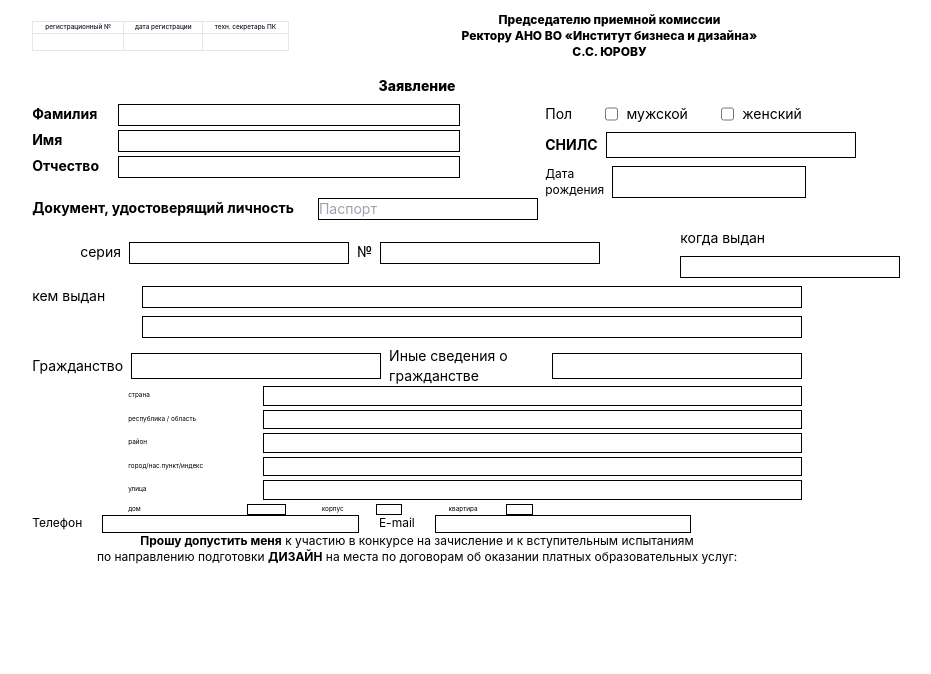
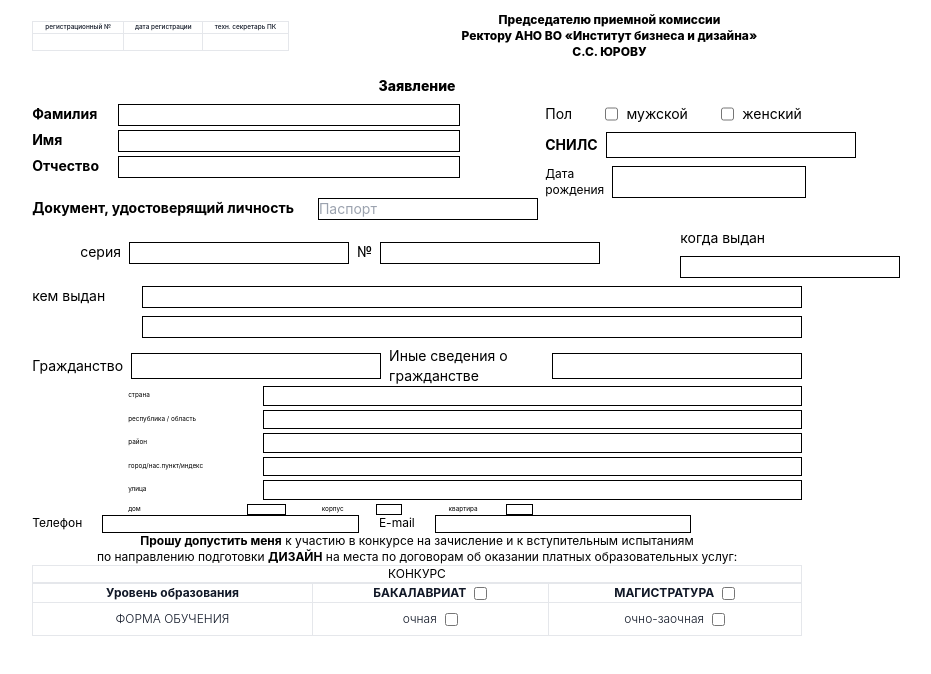
Before and after one commit to Roseskk/registrationform, a Next.js app: page / in a window 1280 px wide. Shown: the top 674 px of the page, without its empty margins (223-1154 px from the left). Built offline with nearby package versions, Linux system fonts and the light colour scheme.

Commit message:
initial coomit

```diff
--- a/pages/index.js
+++ b/pages/index.js
@@ -166,6 +166,49 @@ export default function Home() {
                       <p className={'text-center'}><strong>Прошу допустить меня</strong> к участию в конкурсе на зачисление и к вступительным испытаниям<br/>
                           по направлению подготовки <strong>ДИЗАЙН</strong> на места по договорам об оказании платных образовательных услуг:</p>
                   </div>
+
+                  <table className="w-full border text-center">
+                      <caption className={'text-xs border'}>КОНКУРС</caption>
+                      <thead className="border-b">
+                      <tr>
+                          <th scope="col" className="text-xs font-bold  text-gray-900 border-r">
+                              Уровень образования
+                          </th>
+                          <th scope="col" className="text-xs font-bold  text-gray-900 border-r">
+                              <label className={'flex  justify-center items-center gap-2  text-xs'}>
+                                  БАКАЛАВРИАТ
+                                  <input type={"checkbox"}/>
+                              </label>
+                          </th>
+                          <th scope="col" className="text-xs font-bold  text-gray-900  border-r">
+                              <label className={'flex  justify-center items-center  gap-2 text-xs'}>
+                                  МАГИСТРАТУРА
+                                  <input type={"checkbox"}/>
+                              </label>
+                          </th>
+                      </tr>
+                      </thead>
+                      <tbody>
+                      <tr className="border-b">
+                          <td className="text-xs font-bold text-gray-900 font-light px-3 py-2 whitespace-nowrap border-r">
+                              ФОРМА ОБУЧЕНИЯ
+                          </td>
+                          <td className="text-xs font-bold text-gray-900 font-light px-3 py-2 whitespace-nowrap border-r">
+                              <label className={'flex  justify-center items-center gap-2  text-xs'}>
+                                  очная
+                                  <input type={"checkbox"}/>
+                              </label>
+                          </td>
+                          <td className="text-xs font-bold text-gray-900 font-light px-3 py-2 whitespace-nowrap">
+                              <label className={'flex  justify-center items-center gap-2  text-xs'}>
+                                  очно-заочная
+                                  <input type={"checkbox"}/>
+                              </label>
+                          </td>
+                      </tr>
+                      </tbody>
+                  </table>
+
               </div>
           </form>
       </div>
```
